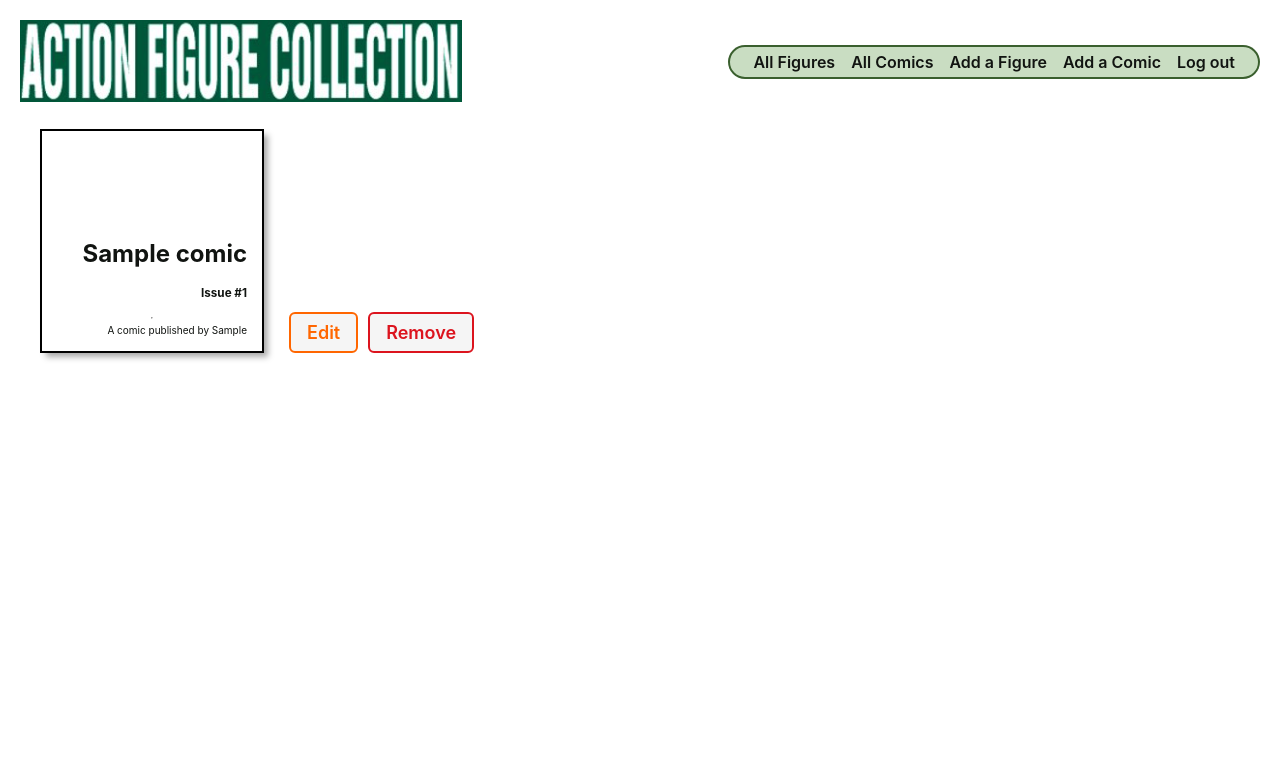
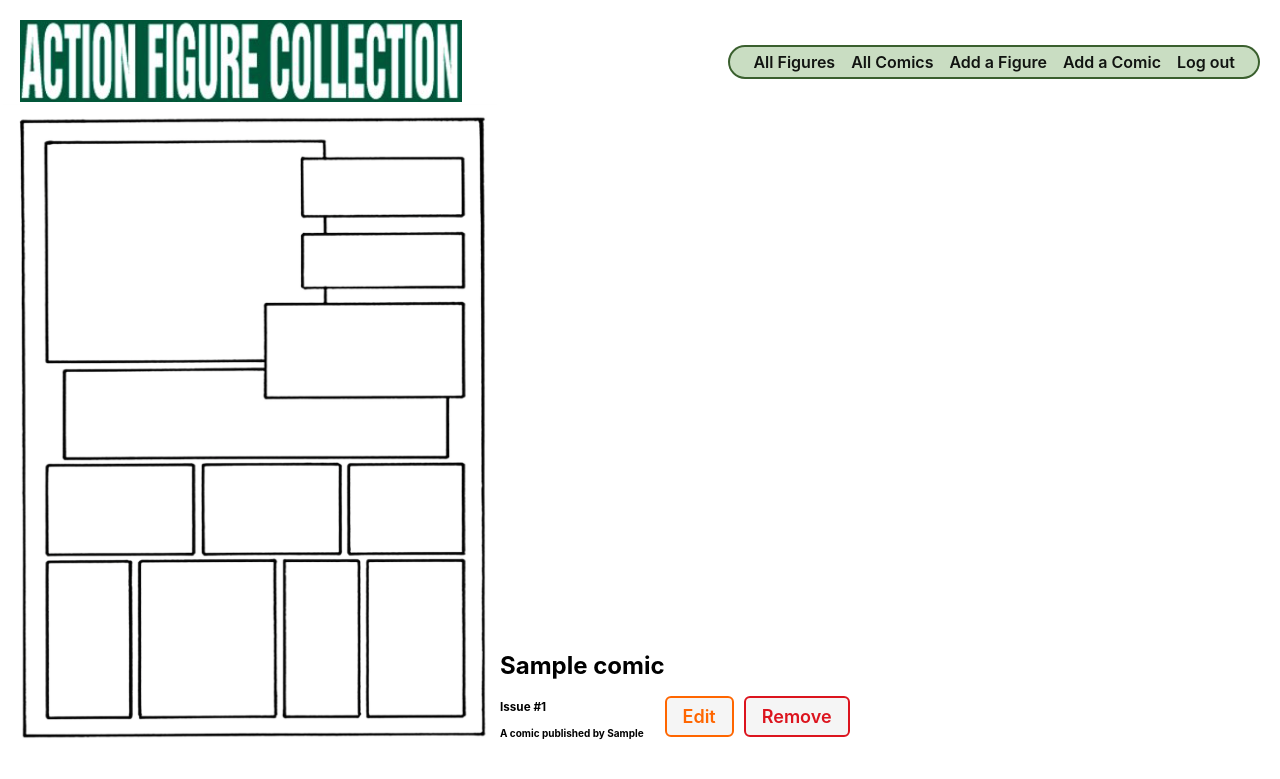
Before and after one commit to gentlevulture/actionfigurecollector, a Django app: page /comics/1/ in a window 1280 px wide. Shown: the top 779 px of the page. Run offline with Django 3.2, Linux system fonts and the light colour scheme; a user stored in the database is signed in; tables that the repository leaves empty hold one stand-in row (values such as "Sample post").

Commit message:
featureFreeze

```diff
--- a/main_app/static/css/comic-detail.css
+++ b/main_app/static/css/comic-detail.css
@@ -50,3 +50,8 @@ main {
   font-size: var(--font-reg);
   z-index: 1;
 }
+
+.page{
+  width: 500px;
+  border-radius: var(--card-border-radius);
+}
--- a/main_app/templates/main_app/comic_detail.html
+++ b/main_app/templates/main_app/comic_detail.html
@@ -11,12 +11,21 @@
 
 {% block content %}
 
-<div class="card" style="border-color:">
-  <div class="card-bg" style="background-color:"></div>
-  <div class="card-content">
-    <h2>{{ comic.title }}</h2>
+<section>
+  <div>
+    <img
+      src="{% static 'images/comic-page.png' %}"
+      alt="comic page"
+      class="page"
+    >
+  </div>
+</section>
+
+<div>
+  <div>
+    <h2>{{ comic.title }}</2>
     <h3>Issue #{{ comic.issue }}</h3>
-    <hr>A comic published by {{ comic.publisher }} </h4>
+    <h4>A comic published by {{ comic.publisher }} </h4>
   </div>
 </div>
 <a href="{% url 'comics_update' comic.id %}" class="btn warn">Edit</a>
```
Also changed, not shown: main_app/static/images/comic-page.png (added).
